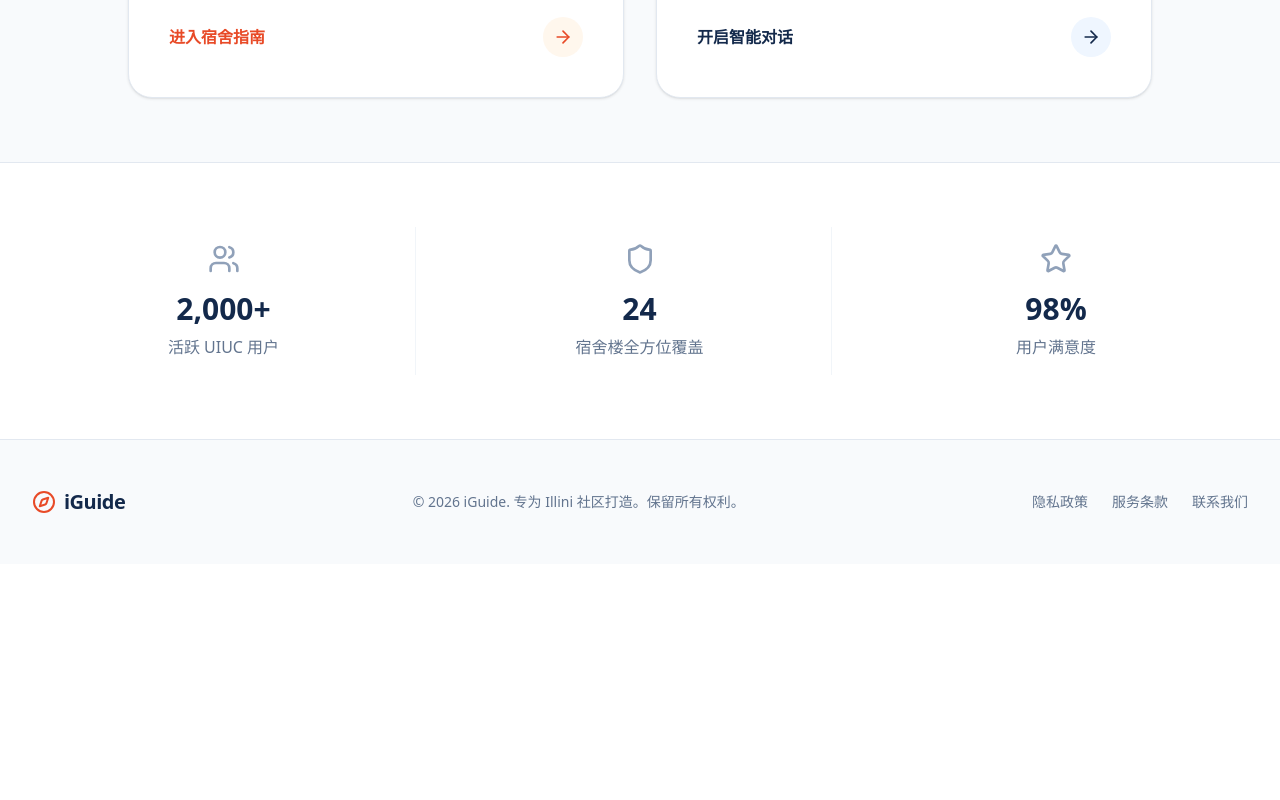
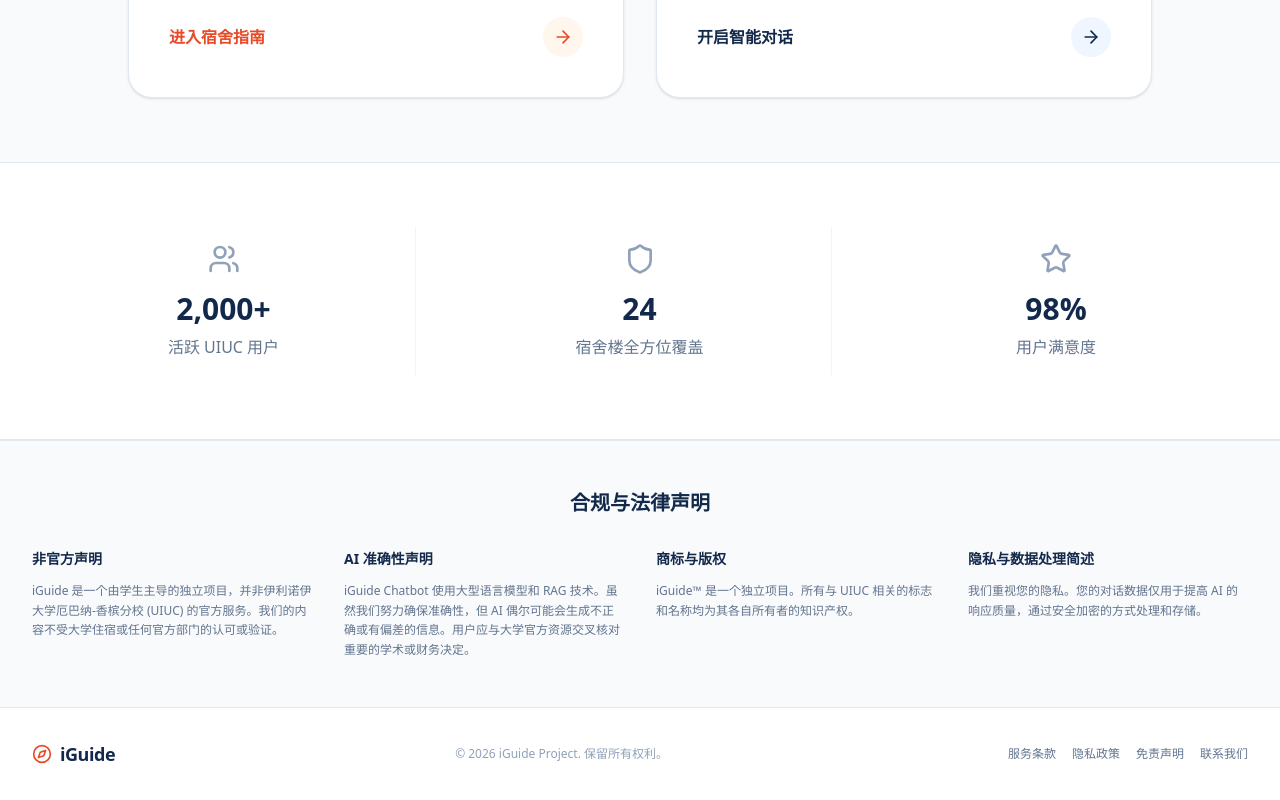
Before and after one commit to a2751012962/iGuide-landing, a React (Vite) app: page /about in a window 1280 px wide. Shown: the part 846-1646 px from the top of the page. Before the commit the page ends 1410 px from the top, so only its background shows below. Built offline with nearby package versions, Linux system fonts and the light colour scheme.

Commit message:
feat: add legal compliance sections and update footer links

```diff
--- a/src/pages/About/index.tsx
+++ b/src/pages/About/index.tsx
@@ -42,10 +42,22 @@ export default function About() {
                 dorms: '宿舍楼全方位覆盖',
                 satisfaction: '用户满意度'
             },
+            legal: {
+                title: '合规与法律声明',
+                affiliation: '非官方声明',
+                affiliationText: 'iGuide 是一个由学生主导的独立项目，并非伊利诺伊大学厄巴纳-香槟分校 (UIUC) 的官方服务。我们的内容不受大学住宿或任何官方部门的认可或验证。',
+                aiDisclaimer: 'AI 准确性声明',
+                aiDisclaimerText: 'iGuide Chatbot 使用大型语言模型和 RAG 技术。虽然我们努力确保准确性，但 AI 偶尔可能会生成不正确或有偏差的信息。用户应与大学官方资源交叉核对重要的学术或财务决定。',
+                ip: '商标与版权',
+                ipText: 'iGuide™ 是一个独立项目。所有与 UIUC 相关的标志和名称均为其各自所有者的知识产权。',
+                privacy: '隐私与数据处理简述',
+                privacyText: '我们重视您的隐私。您的对话数据仅用于提高 AI 的响应质量，通过安全加密的方式处理和存储。'
+            },
             footer: {
-                copyright: '© 2026 iGuide. 专为 Illini 社区打造。保留所有权利。',
+                copyright: '© 2026 iGuide Project. 保留所有权利。',
                 privacy: '隐私政策',
                 terms: '服务条款',
+                disclaimer: '免责声明',
                 contact: '联系我们'
             }
         },
@@ -84,10 +96,22 @@ export default function About() {
                 dorms: 'Dorms Fully Covered',
                 satisfaction: 'User Satisfaction'
             },
+            legal: {
+                title: 'Compliance & Legal',
+                affiliation: 'Affiliation Disclaimer',
+                affiliationText: 'iGuide is an independent student-led project and is not an official service of the University of Illinois Urbana-Champaign (UIUC). Our content is not endorsed or verified by the University Housing or any official department.',
+                aiDisclaimer: 'AI Accuracy Disclaimer',
+                aiDisclaimerText: 'Our AI Chatbot uses Large Language Models and RAG technology. While we strive for accuracy, AI can occasionally generate incorrect or biased information. Users should cross-reference important academic or financial decisions with official university resources.',
+                ip: 'Intellectual Property',
+                ipText: 'iGuide™ is an independent project. All UIUC-related logos and names are the intellectual property of their respective owners.',
+                privacy: 'Privacy Note',
+                privacyText: 'We value your privacy. Your conversation data is used solely to improve the AI\'s response quality and is processed securely and stored in encrypted databases.'
+            },
             footer: {
-                copyright: '© 2026 iGuide. Built for the Illini community. All rights reserved.',
-                privacy: 'Privacy',
-                terms: 'Terms',
+                copyright: '© 2026 iGuide Project. All rights reserved.',
+                privacy: 'Privacy Policy',
+                terms: 'Terms of Service',
+                disclaimer: 'Disclaimers',
                 contact: 'Contact'
             }
         }
@@ -274,20 +298,46 @@ export default function About() {
                 </div>
             </section>
 
+            {/* Legal / Compliance Section */}
+            <section className="py-12 bg-slate-50 border-t border-slate-200">
+                <div className="max-w-7xl mx-auto px-4 sm:px-6 lg:px-8">
+                    <h3 className="text-xl font-bold text-[#13294B] mb-8 text-center">{t.legal.title}</h3>
+                    <div className="grid grid-cols-1 md:grid-cols-2 lg:grid-cols-4 gap-8">
+                        <div>
+                            <h4 className="text-sm font-semibold text-[#13294B] mb-3">{t.legal.affiliation}</h4>
+                            <p className="text-xs text-slate-500 leading-relaxed">{t.legal.affiliationText}</p>
+                        </div>
+                        <div>
+                            <h4 className="text-sm font-semibold text-[#13294B] mb-3">{t.legal.aiDisclaimer}</h4>
+                            <p className="text-xs text-slate-500 leading-relaxed">{t.legal.aiDisclaimerText}</p>
+                        </div>
+                        <div>
+                            <h4 className="text-sm font-semibold text-[#13294B] mb-3">{t.legal.ip}</h4>
+                            <p className="text-xs text-slate-500 leading-relaxed">{t.legal.ipText}</p>
+                        </div>
+                        <div>
+                            <h4 className="text-sm font-semibold text-[#13294B] mb-3">{t.legal.privacy}</h4>
+                            <p className="text-xs text-slate-500 leading-relaxed">{t.legal.privacyText}</p>
+                        </div>
+                    </div>
+                </div>
+            </section>
+
             {/* Footer */}
-            <footer className="bg-slate-50 py-12">
+            <footer className="bg-white py-8 border-t border-slate-200">
                 <div className="max-w-7xl mx-auto px-4 sm:px-6 lg:px-8 flex flex-col md:flex-row justify-between items-center gap-6">
                     <div className="flex items-center gap-2">
-                        <Compass className="w-6 h-6 text-[#E84A27]" />
-                        <span className="text-xl font-bold tracking-tight text-[#13294B]">iGuide</span>
+                        <Compass className="w-5 h-5 text-[#E84A27]" />
+                        <span className="text-lg font-bold tracking-tight text-[#13294B]">iGuide</span>
                     </div>
-                    <p className="text-slate-500 text-sm text-center md:text-left">
+                    <p className="text-slate-400 text-xs text-center md:text-left">
                         {t.footer.copyright}
                     </p>
-                    <div className="flex gap-6 text-sm font-medium text-slate-500">
+                    <div className="flex flex-wrap justify-center gap-4 text-xs font-medium text-slate-500">
+                        <a href="#" className="hover:text-[#E84A27] transition-colors">{t.footer.terms}</a>
                         <a href="#" className="hover:text-[#E84A27] transition-colors">{t.footer.privacy}</a>
-                        <a href="#" className="hover:text-[#E84A27] transition-colors">{t.footer.terms}</a>
-                        <a href="#" className="hover:text-[#E84A27] transition-colors">{t.footer.contact}</a>
+                        <a href="#" className="hover:text-[#E84A27] transition-colors">{t.footer.disclaimer}</a>
+                        <a href="mailto:support@iguide.chat" className="hover:text-[#E84A27] transition-colors">{t.footer.contact}</a>
                     </div>
                 </div>
             </footer>
```
